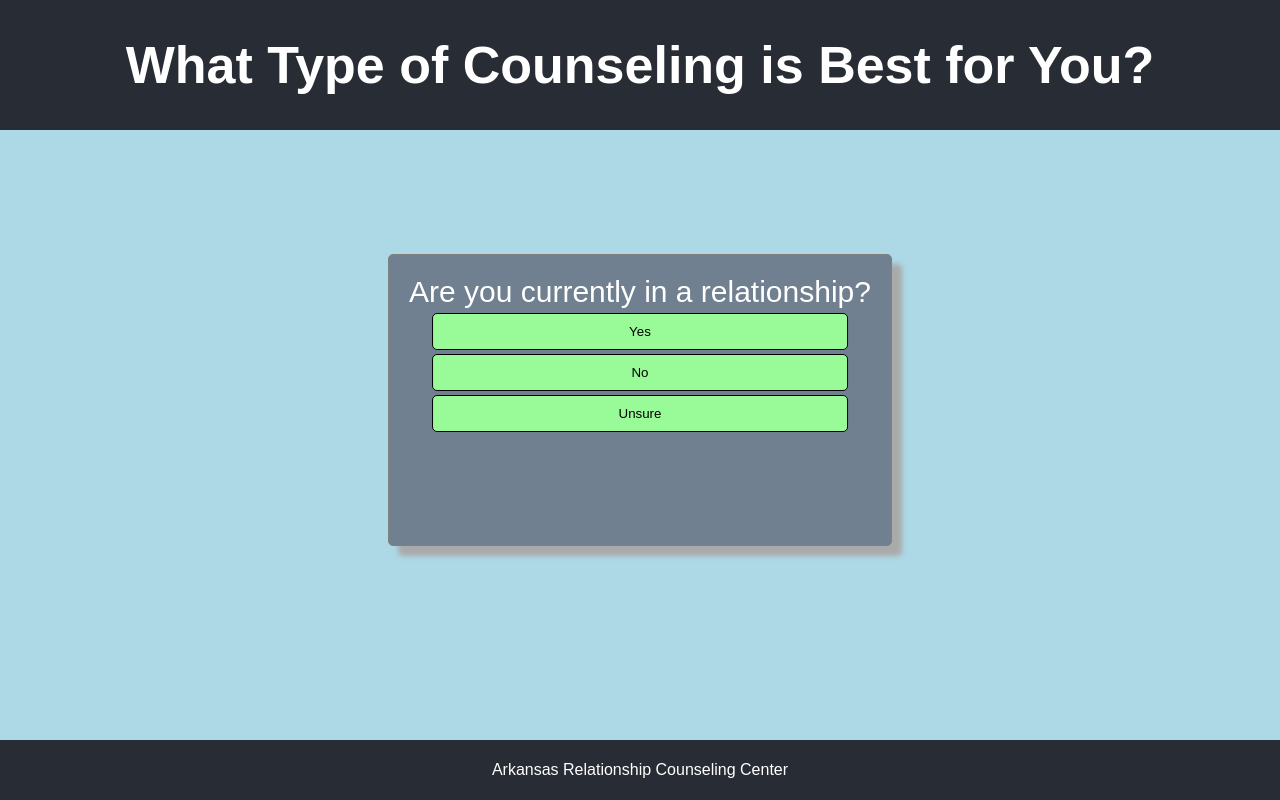
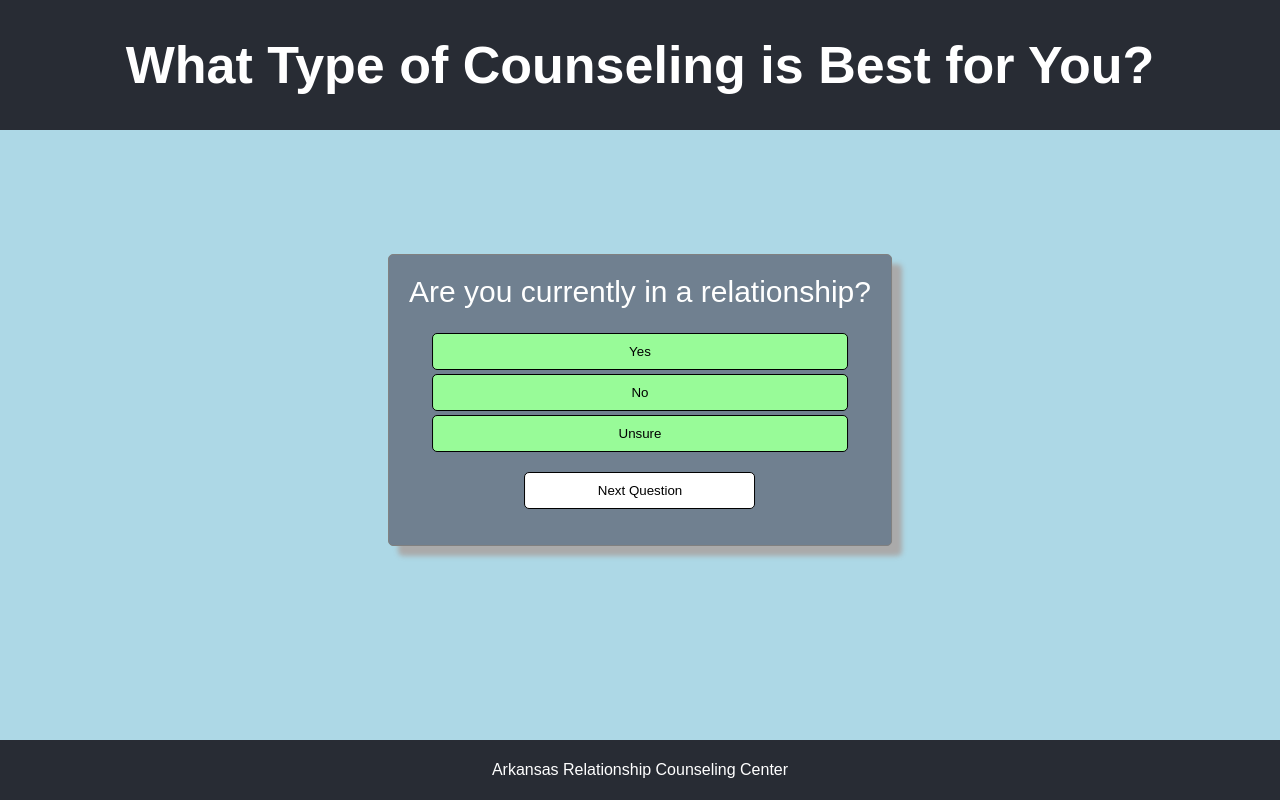
Before and after one commit to nikiyasimpson/relationship-quiz, a React (Create React App) app: page / in a window 1280 px wide. Built offline with nearby package versions, Linux system fonts and the light colour scheme; a web font is replaced by a local one.

Commit message:
Add functionality to next through question

```diff
--- a/public/index.html
+++ b/public/index.html
@@ -23,7 +23,7 @@
       Learn how to configure a non-root public URL by running `npm run build`.
     -->
     <link href="https://fonts.googleapis.com/css?family=Bubbler+One" rel="stylesheet">
-    <title>Relationship Quize</title>
+    <title>Relationship Quiz</title>
   </head>
   <body>
     <noscript>You need to enable JavaScript to run this app.</noscript>
--- a/src/App.css
+++ b/src/App.css
@@ -42,7 +42,7 @@ body {
   position: absolute;
   top: 50%;
   left: 50%;
-  height: 250px;
+  min-height: 250px;
   transform: translate(-50%, -50%);
   color: white;
   background-color: slategrey;
@@ -52,6 +52,7 @@ body {
   padding: 20px;
   z-index: 1;
   box-shadow: 10px 10px 5px #aaaaaa;
+  height:auto;
 
 }
 
@@ -71,9 +72,26 @@ body {
   transition: 0.3s;
 }
 
+.options-area {
+  margin-top: 20px;
+}
+
 .quiz-option:hover {
   background-color: LightGreen;
   transform: scale(1.1);
+}
+
+.next-button {
+  margin-top: 20px;
+  width: 50%;
+  padding: 10px;
+  border: 1px solid black;
+  border-radius: 5px;
+  padding: 10px;
+  background-color: White;
+  color: black;
+  min-width: 50px;
+
 }
 
 @keyframes App-logo-spin {
--- a/src/Option.js
+++ b/src/Option.js
@@ -4,23 +4,13 @@ import './App.css';
 class Option extends Component {
   constructor() {
     super();
-
     this.optionClick = this.optionClick.bind(this);
-
-
   }
-
 
 /*Sets function for what happens if button is clicked*/
 
-  componentDidMount(){
-    console.log(this.props);
-  }
-
   optionClick()  {
-      console.log(this.props);
       this.props.setAnswer(this.props.question, this.props.option);
-
     }
 
     render() {
--- a/src/Question.js
+++ b/src/Question.js
@@ -87,7 +87,14 @@ class Question extends Component {
   }
 
   componentDidMount(){
+    console.log('Question State:');
     console.log(this.state);
+  }
+
+  componentDidUpdate(){
+    console.log('Question State:');
+    console.log(this.state);
+    console.log(this.props);
   }
 
 
@@ -115,11 +122,12 @@ class Question extends Component {
      return (
           <div className="question">
             {question}
-            <div>
+            <div className="options-area">
               {options.map((option) =>
                 <Option {...this.state} key={option} setAnswer={this.props.setAnswer.bind(this)}  option={option}/>
                 )}
             </div>
+            <button className = 'next-button' onClick={this.setQuestions}>Next Question</button>
           </div>
      )
    }
```
Also changed, not shown: src/App.js (+5 -15 lines).
